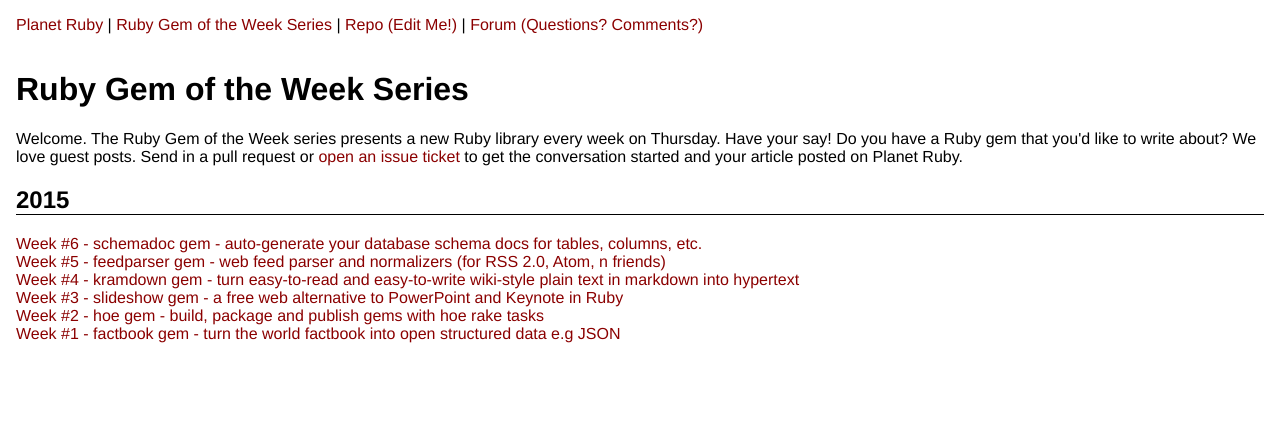
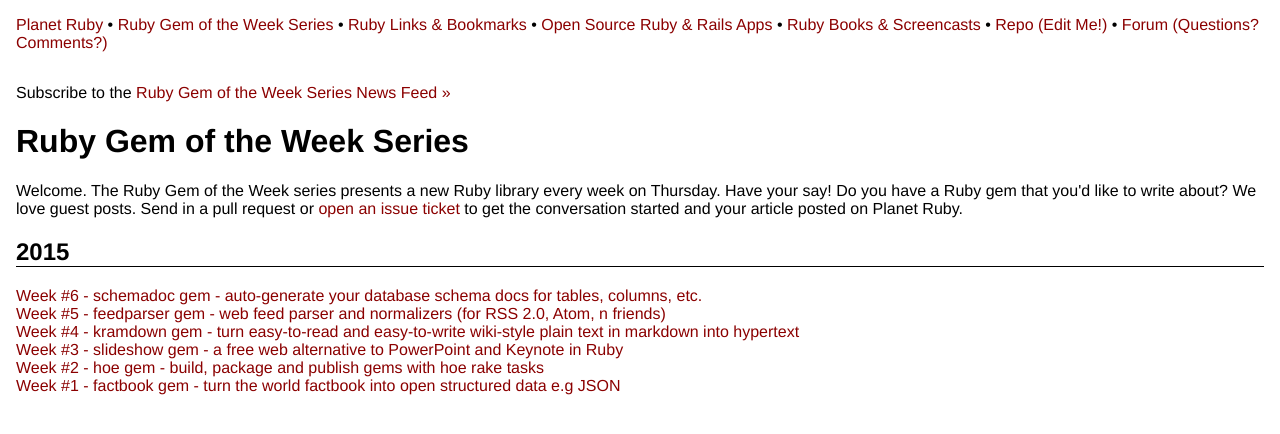
Before and after one commit to planetruby/gems, a Jekyll site: the page built from index.html, in a window 1280 px wide. Shown: the top 434 px of the page. Built offline with Jekyll 4.4.1, drawn with Linux system fonts in a browser that asks for light colours.

Commit message:
up layout

```diff
--- a/_layouts/default.html
+++ b/_layouts/default.html
@@ -5,15 +5,25 @@
    <title>{{ page.title }} - {{ site.title }}</title>
    <link rel="stylesheet" type="text/css" href="{{ site.url }}/css/style.css" >
    <link rel="alternate" type="application/atom+xml" href="{{ site.url }}/feed.xml" title="Ruby Gem of the Week News Feed">
+   <link rel="alternate" type="application/atom+xml" href="{{ site.url }}/../feed.xml" title="Ruby Links 'n' Bookmarks News Feed">
+   <link rel="alternate" type="application/atom+xml" href="{{ site.url }}/../books/feed.xml" title="Ruby Books 'n' Screencasts News Feed">
+   <link rel="alternate" type="application/atom+xml" href="{{ site.url }}/../apps/feed.xml" title="Open Source Ruby 'n' Rails Apps News Feed">
+
 </head>
 <body>
 
   <div id="nav">
-    <a href="http://planetruby.herokuapp.com">Planet Ruby</a> |
+    <a href="http://planetruby.herokuapp.com">Planet Ruby</a> •
 
-    <a href="{{ site.url }}/index.html">Ruby Gem of the Week Series</a> |
+    <a href="{{ site.url }}/index.html">Ruby Gem of the Week Series</a> •
 
-    <a href="https://github.com/planetruby/gems">Repo (Edit Me!)</a> |
+    <a href="{{ site.url }}/../index.html">Ruby Links &amp; Bookmarks</a> •
+
+    <a href="{{ site.url }}/../apps/index.html">Open Source Ruby &amp; Rails Apps</a> •
+
+    <a href="{{ site.url }}/../books/index.html">Ruby Books &amp; Screencasts</a> •
+
+    <a href="https://github.com/planetruby/gems">Repo (Edit Me!)</a> •
 
     <a href="http://groups.google.com/group/feedreader">Forum (Questions? Comments?)</a>
   </div>
--- a/index.html
+++ b/index.html
@@ -3,10 +3,14 @@
 title: Ruby Gem of the Week Series
 ---
 
+<p>
+  Subscribe to the <a href="{{ site.url }}/feed.xml">{{ page.title}} News Feed »</a>
+</p>
+
+
 <h1>{{ page.title }}</h1>
 
-
- {% include welcome.html %}
+{% include welcome.html %}
 
 
 <h2>2015</h2>
```
